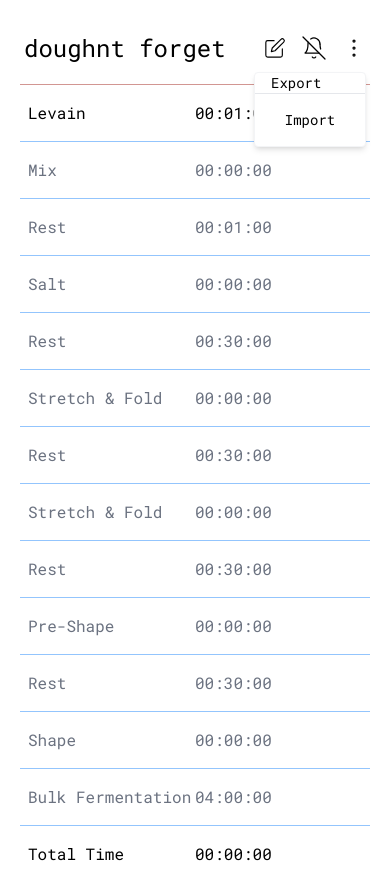
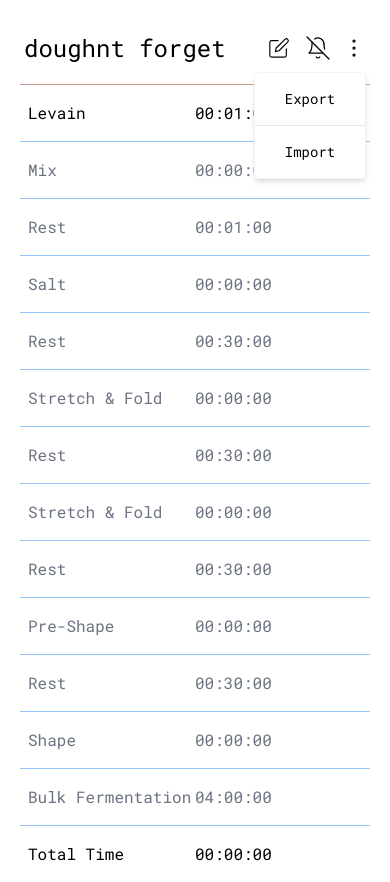
Before and after one commit to nicolean/doughnt-forget, a Next.js app: page / in a window 390 px wide. Both pictures are taken after a click on the button 354 px from the left and 48 px from the top of the page. Built offline with nearby package versions, Linux system fonts and the light colour scheme.

Commit message:
Fixes for webkit browsers and mobile

```diff
--- a/src/components/ScheduleHeader.tsx
+++ b/src/components/ScheduleHeader.tsx
@@ -17,16 +17,18 @@ export default function ScheduleHeader({ isNotificationsEnabled, setIsNotificati
     <div className="pt-8 sm:pt-10 pb-5 px-1 flex justify-between border-b border-notecard-pink">
       <h1 className="text-2xl">doughnt forget</h1>
       <div className="flex relative">
-        <button className="mr-4" aria-label="Toggle edit mode" onClick={toggleEditMode}>
+        <button aria-label="Toggle edit mode" onClick={toggleEditMode}>
           { isEditModeActive
               ? <><span className="visually-hidden">Disable edit mode</span><X size={26} /></>
               : <><span className="visually-hidden">Enable edit mode</span><Edit size={22} /></>
           }
         </button>
-        <div className="mr-4 flex">
+        <div className="ml-4 flex">
           <NotificationToggle isNotificationsEnabled={isNotificationsEnabled} setIsNotificationsEnabled={setIsNotificationsEnabled}  />
         </div>
-        <ScheduleMenu />
+        <div className="ml-3 flex">
+          <ScheduleMenu />
+        </div>
       </div>
     </div>
   )
--- a/src/components/ScheduleMenu.tsx
+++ b/src/components/ScheduleMenu.tsx
@@ -95,8 +95,10 @@ export default function ScheduleMenu() {
         <div className={`absolute top-10 right-0 ${!isMenuOpen && 'hidden'} rounded shadow-md bg-white border border-gray-100 z-20 text-sm w-28`}>
           <ul className="list-none">
             <li className="cursor-pointer not-last:border-b border-gray-200 hover:bg-gray-100">
-              <a className="w-full p-4 text-center" type="button" href={scheduleDownloadData} download="dough-schedule.txt">
-                Export
+              <a className="w-full text-center" type="button" href={scheduleDownloadData} download="dough-schedule.txt">
+                <div className="p-4">
+                  Export
+                </div>
               </a>
             </li>
             <li className="cursor-pointer not-last:border-b border-gray-200 hover:bg-gray-100">
```
